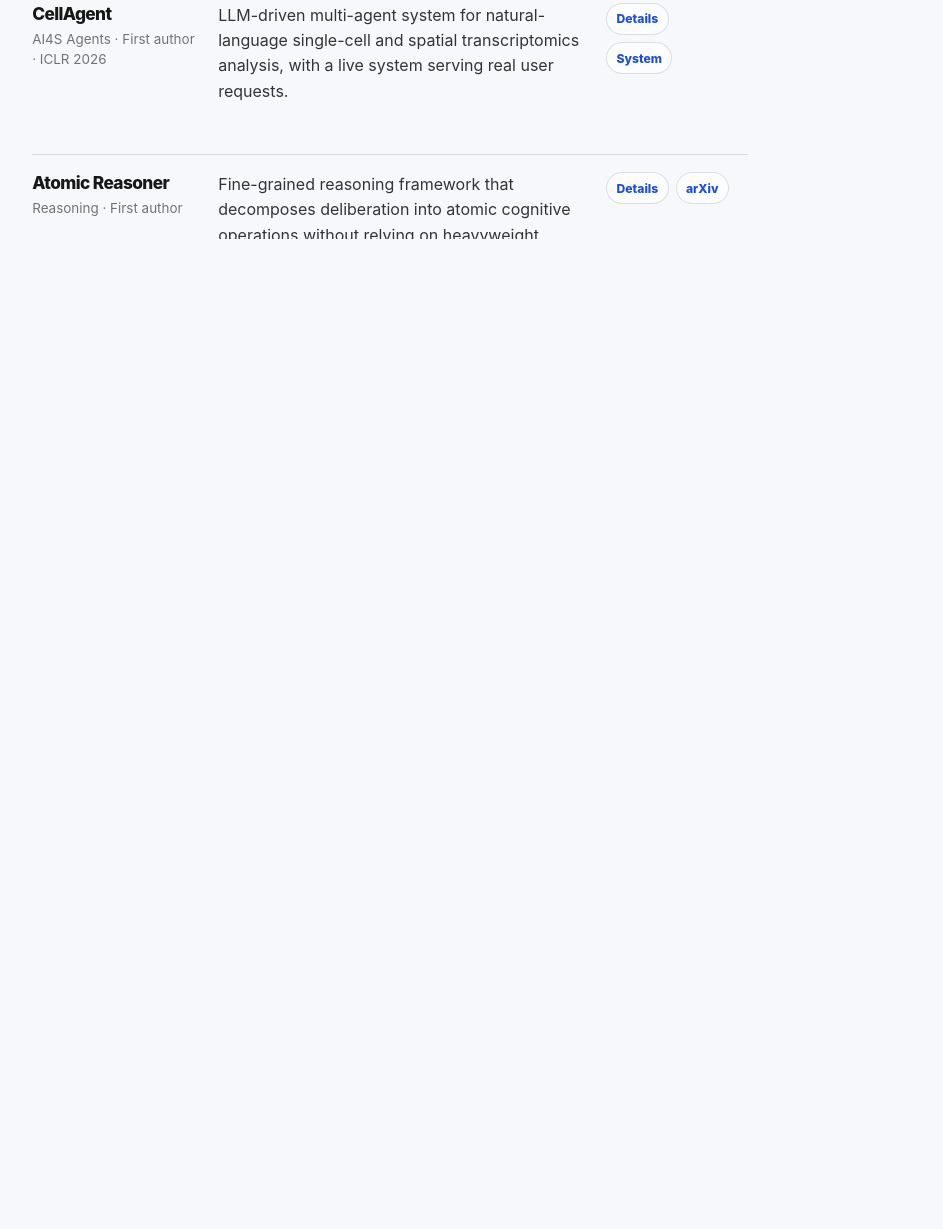
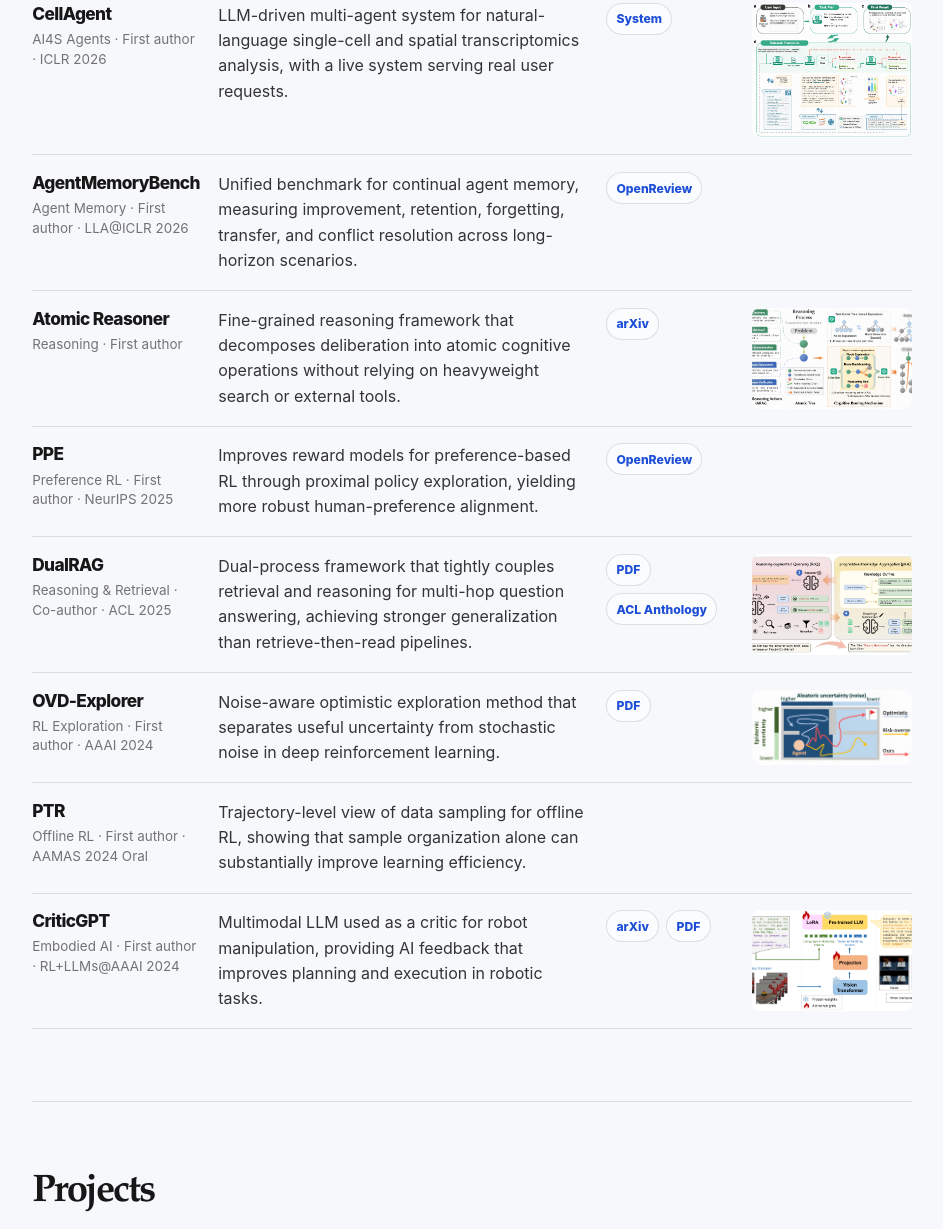
Before and after one commit to Jinyi6/Jinyi6.github.io, an Astro site: page / in a window 1280 px wide. Shown: the part 2302-3531 px from the top of the page, without its empty margins (269-1212 px from the left). Built offline with nearby package versions, Linux system fonts and the light colour scheme; Astro itself is replaced by a stand-in of ours; no server answers.

Commit message:
Improve homepage indexing signals

```diff
--- /dev/null
+++ b/public/robots.txt
@@ -0,0 +1,4 @@
+User-agent: *
+Allow: /
+
+Sitemap: https://liu.jinyi.space/sitemap-index.xml
--- a/src/data/works.ts
+++ b/src/data/works.ts
@@ -7,7 +7,6 @@
     summary:
       "Distributional RL framework for LLM post-training with verifiable rewards, modeling token-level return distributions for more informative advantages.",
     links: [
-      { label: "Details", url: "https://liu.jinyi.space/publication/liu-2026-distrlvr/" },
       { label: "OpenReview", url: "https://openreview.net/forum?id=3e46ayVUgj" }
     ]
   },
@@ -19,7 +18,6 @@
     summary:
       "Off-policy reinforcement finetuning for LLMs that reuses historical rollouts to make reasoning-oriented post-training more data efficient.",
     links: [
-      { label: "Details", url: "https://liu.jinyi.space/publication/liang-2025-remix/" },
       { label: "Project", url: "https://anitaleungxx.github.io/ReMix/" }
     ]
   },
@@ -32,8 +30,18 @@
       "LLM-driven multi-agent system for natural-language single-cell and spatial transcriptomics analysis, with a live system serving real user requests.",
     image: "/assets/papers/cellagent.png",
     links: [
-      { label: "Details", url: "https://liu.jinyi.space/publication/xiao-2024-cellagent/" },
       { label: "System", url: "http://cell.agent4science.cn/start/" }
+    ]
+  },
+  {
+    title: "AgentMemoryBench",
+    theme: "Agent Memory",
+    role: "First author",
+    venue: "LLA@ICLR 2026",
+    summary:
+      "Unified benchmark for continual agent memory, measuring improvement, retention, forgetting, transfer, and conflict resolution across long-horizon scenarios.",
+    links: [
+      { label: "OpenReview", url: "https://openreview.net/forum?id=MSXbrNExax" }
     ]
   },
   {
@@ -45,10 +53,33 @@
       "Fine-grained reasoning framework that decomposes deliberation into atomic cognitive operations without relying on heavyweight search or external tools.",
     image: "/assets/papers/atomic-reasoner.png",
     links: [
-      { label: "Details", url: "https://liu.jinyi.space/publication/liu-2025-chaos/" },
       { label: "arXiv", url: "https://arxiv.org/abs/2503.15944" }
     ],
     featured: true
+  },
+  {
+    title: "PPE",
+    theme: "Preference RL",
+    role: "First author",
+    venue: "NeurIPS 2025",
+    summary:
+      "Improves reward models for preference-based RL through proximal policy exploration, yielding more robust human-preference alignment.",
+    links: [
+      { label: "OpenReview", url: "https://openreview.net/forum?id=9KIvyH3L7c" }
+    ]
+  },
+  {
+    title: "DualRAG",
+    theme: "Reasoning & Retrieval",
+    role: "Co-author",
+    venue: "ACL 2025",
+    summary:
+      "Dual-process framework that tightly couples retrieval and reasoning for multi-hop question answering, achieving stronger generalization than retrieve-then-read pipelines.",
+    image: "/assets/papers/dualrag.png",
+    links: [
+      { label: "PDF", url: "https://aclanthology.org/2025.acl-long.1539.pdf" },
+      { label: "ACL Anthology", url: "https://aclanthology.org/2025.acl-long.1539/" }
+    ]
   },
   {
     title: "OVD-Explorer",
@@ -59,7 +90,6 @@
       "Noise-aware optimistic exploration method that separates useful uncertainty from stochastic noise in deep reinforcement learning.",
     image: "/assets/papers/ovd-explorer.png",
     links: [
-      { label: "Details", url: "https://liu.jinyi.space/publication/liu-2024-ovd/" },
       { label: "PDF", url: "https://ojs.aaai.org/index.php/AAAI/article/view/29303/30458" }
     ]
   },
@@ -70,8 +100,19 @@
     venue: "AAMAS 2024 Oral",
     summary:
       "Trajectory-level view of data sampling for offline RL, showing that sample organization alone can substantially improve learning efficiency.",
+    links: []
+  },
+  {
+    title: "CriticGPT",
+    theme: "Embodied AI",
+    role: "First author",
+    venue: "RL+LLMs@AAAI 2024",
+    summary:
+      "Multimodal LLM used as a critic for robot manipulation, providing AI feedback that improves planning and execution in robotic tasks.",
+    image: "/assets/papers/criticgpt.png",
     links: [
-      { label: "Details", url: "https://liu.jinyi.space/publication/liu-2024-trajectory/" }
+      { label: "arXiv", url: "https://arxiv.org/abs/2402.14245" },
+      { label: "PDF", url: "https://arxiv.org/pdf/2402.14245" }
     ]
   }
 ];
--- a/src/layouts/BaseLayout.astro
+++ b/src/layouts/BaseLayout.astro
@@ -11,6 +11,8 @@
   title = "Jinyi Liu (刘金毅) | RL, LLM Post-training, and Agentic Systems",
   description = "Personal homepage of Jinyi Liu, a researcher working on reinforcement learning, LLM post-training, memory, and agentic systems."
 } = Astro.props;
+
+const canonicalUrl = new URL(Astro.url.pathname, Astro.site).toString();
 ---
 
 <!doctype html>
@@ -19,6 +21,7 @@
     <meta charset="utf-8" />
     <meta name="viewport" content="width=device-width, initial-scale=1" />
     <title>{title}</title>
+    <link rel="canonical" href={canonicalUrl} />
     <meta name="description" content={description} />
     <meta name="theme-color" content="#f6f8fb" />
     <meta property="og:title" content={title} />
```
Also changed, not shown: public/assets/papers/criticgpt.png (added), public/assets/papers/dualrag.png (added).
